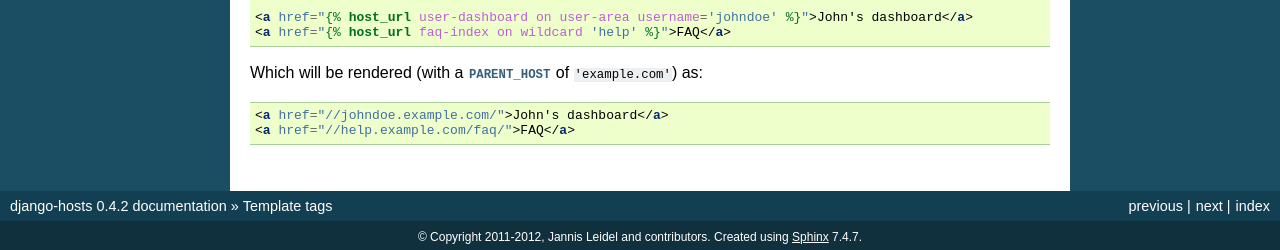
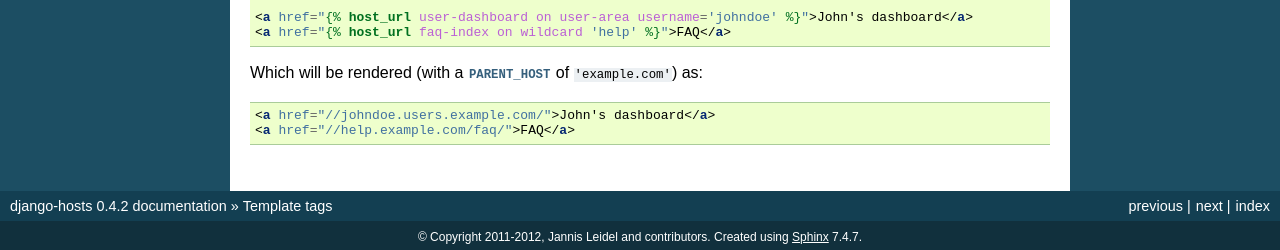
Before and after one commit to jazzband/django-hosts, a Sphinx documentation site: the page built from docs/templatetags.rst, in a window 1280 px wide. Shown: the part 1825-2075 px from the top of the page. Built offline with Sphinx 7.4.7, drawn with Linux system fonts in a browser that asks for light colours; some of the changed lines change nothing that is shown.

Commit message:
Fixed example.

```diff
--- a/docs/templatetags.rst
+++ b/docs/templatetags.rst
@@ -123,7 +123,7 @@
 
 .. code-block:: html+django
 
-    <a href="//johndoe.example.com/">John's dashboard</a>
+    <a href="//johndoe.users.example.com/">John's dashboard</a>
     <a href="//help.example.com/faq/">FAQ</a>
 
 .. _The protocol-relative URL: http://paulirish.com/2010/the-protocol-relative-url/
```
